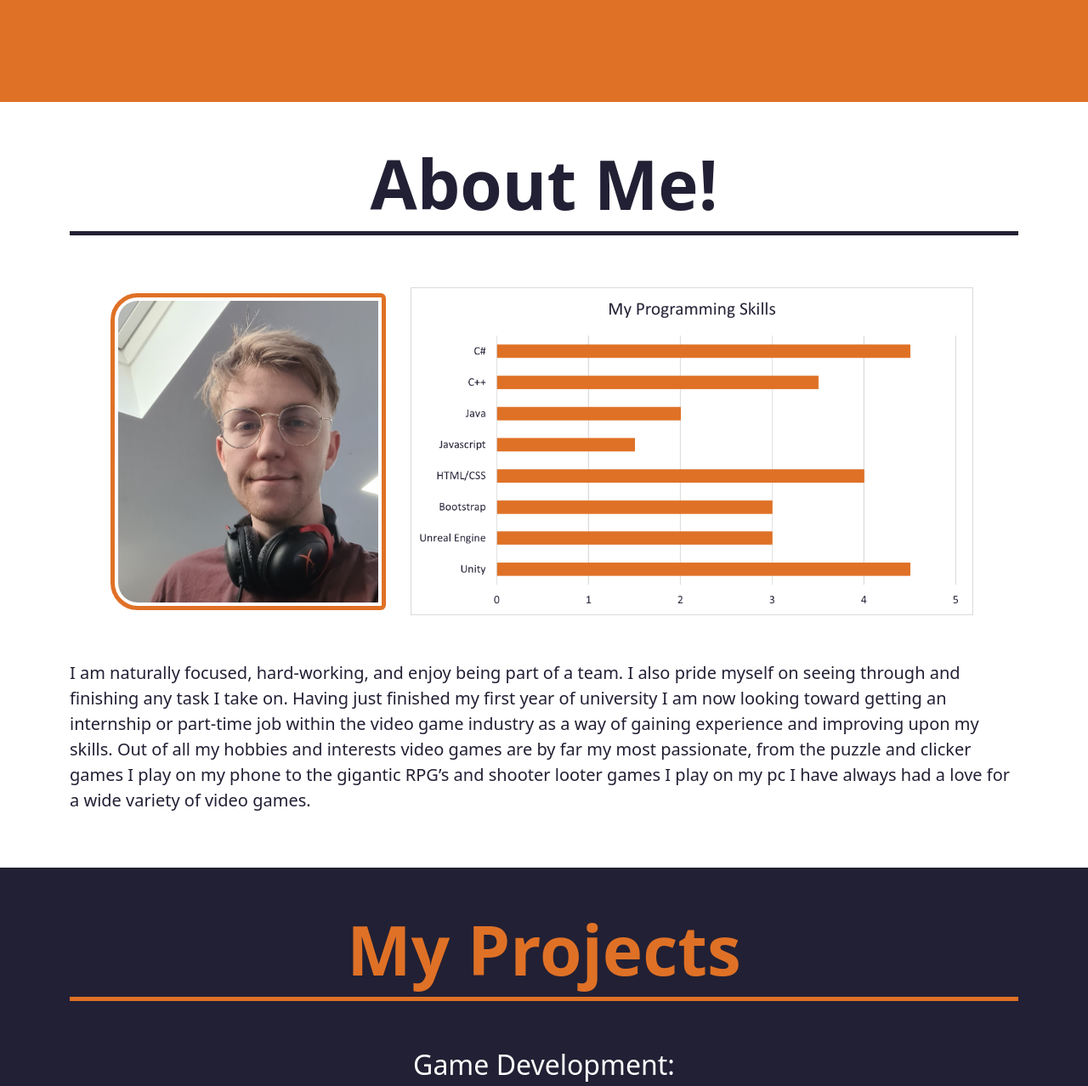
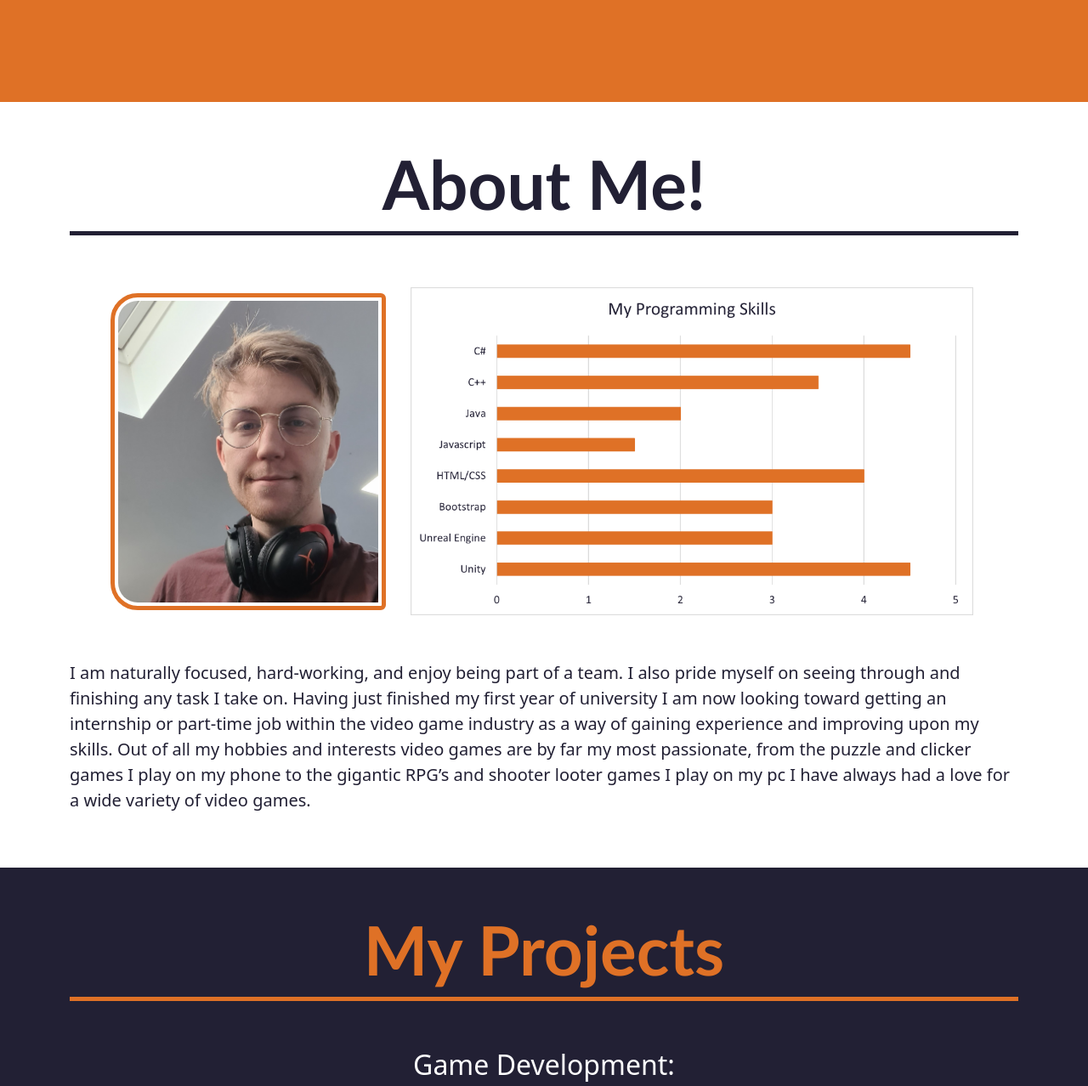
Before and after one commit to jackparse14/PortfolioWebsite, a website: page index.html in a window 1280 px wide. Shown: the part 680-1958 px from the top of the page at 85% size. Drawn offline with nearby package versions, Linux system fonts and the light colour scheme.

Commit message:
Header font changes

```diff
--- a/css/extracss.css
+++ b/css/extracss.css
@@ -29,3 +29,6 @@
     background-color: #df7126;
     border-radius: 6px;
 }
+.headtext{
+    font-family:'Trebuchet MS', 'Lucida Sans Unicode', 'Lucida Grande', 'Lucida Sans', Arial, sans-serif;
+}
--- a/index.html
+++ b/index.html
@@ -63,7 +63,7 @@
 
     <section id="about"class="bg-primary text-danger">
         <div class="container-lg">
-            <h1 class="text-center display-1 fw-bold border-bottom border-5 border-danger pt-5 pb-2">About Me!</h1>
+            <h1 class="text-center display-1 fw-bold border-bottom border-5 border-danger pt-5 pb-2 headtext">About Me!</h1>
             <div class="row py-5 px-5 d-flex align-items-center">
                 <div class="col-4 text-end ">
                     <img class="img-fluid rounded-end rounded-5 p-1 border-warning border-5 border"src="\assets\JackSelfie.jpg" alt="Photo of Jack Parsons">
@@ -82,7 +82,7 @@
 
     <section id="projects" class="bg-danger">
         <div class="container-lg">
-            <h1 class="text-center display-1 fw-bold text-warning border-bottom border-5 border-warning pt-5 pb-2">My Projects</h1>
+            <h1 class="text-center display-1 fw-bold text-warning border-bottom border-5 border-warning pt-5 pb-2 headtext">My Projects</h1>
             <div class="py-5 text-center">
                 <h2 class="text-primary">Game Development:</h2>
                 <div class="row">
@@ -162,7 +162,7 @@
 
     <section id="contact" class="bg-primary text-danger">
         <div class="container-lg">
-            <h1 class="text-center display-1 fw-bold border-bottom border-5 border-danger pt-5 pb-2">Contact Me:</h1>
+            <h1 class="text-center display-1 fw-bold border-bottom border-5 border-danger pt-5 pb-2 headtext">Contact Me:</h1>
             <div class="row justify-content-center py-5">
                 <div class="col-lg-6">
                     <form>
```
